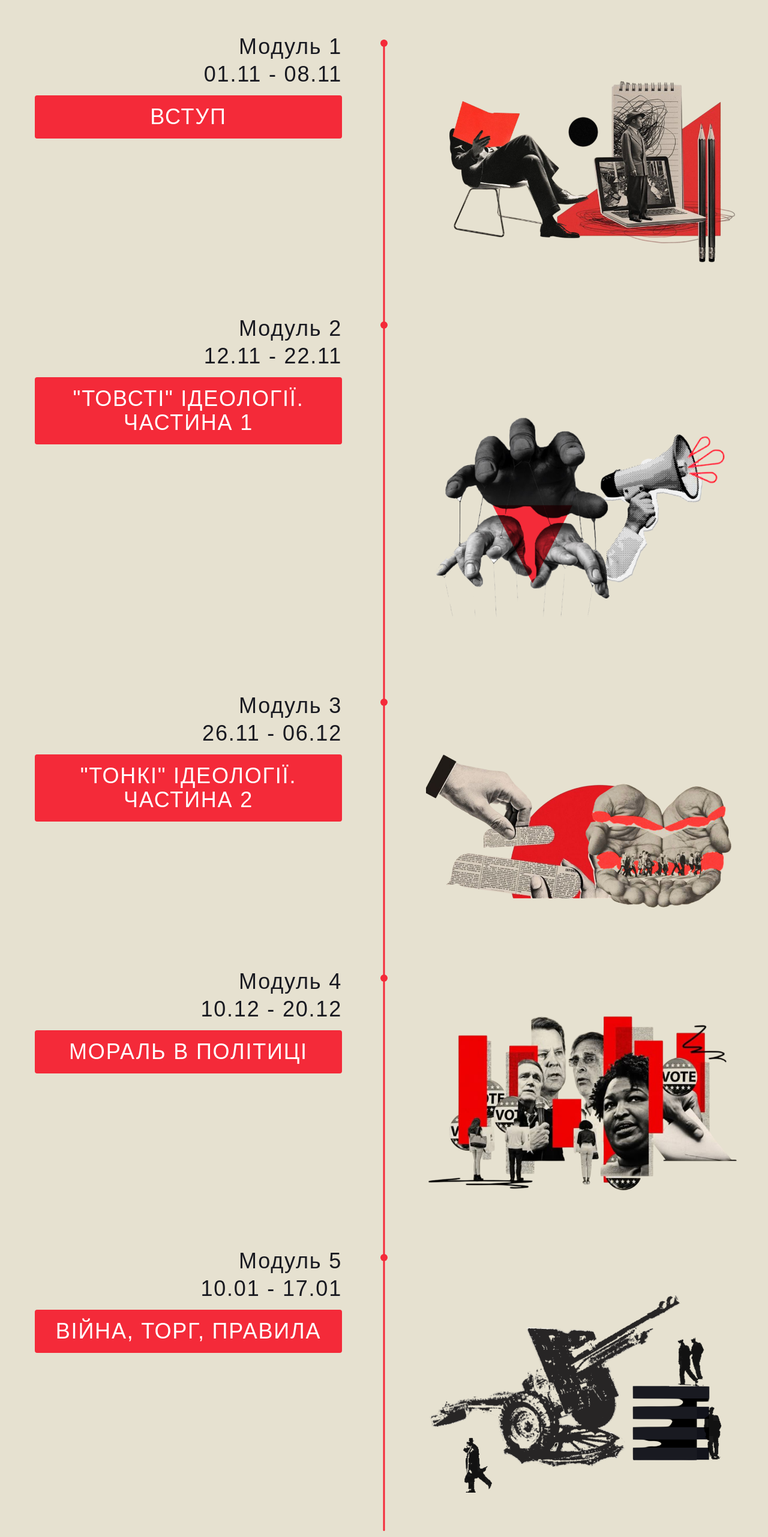
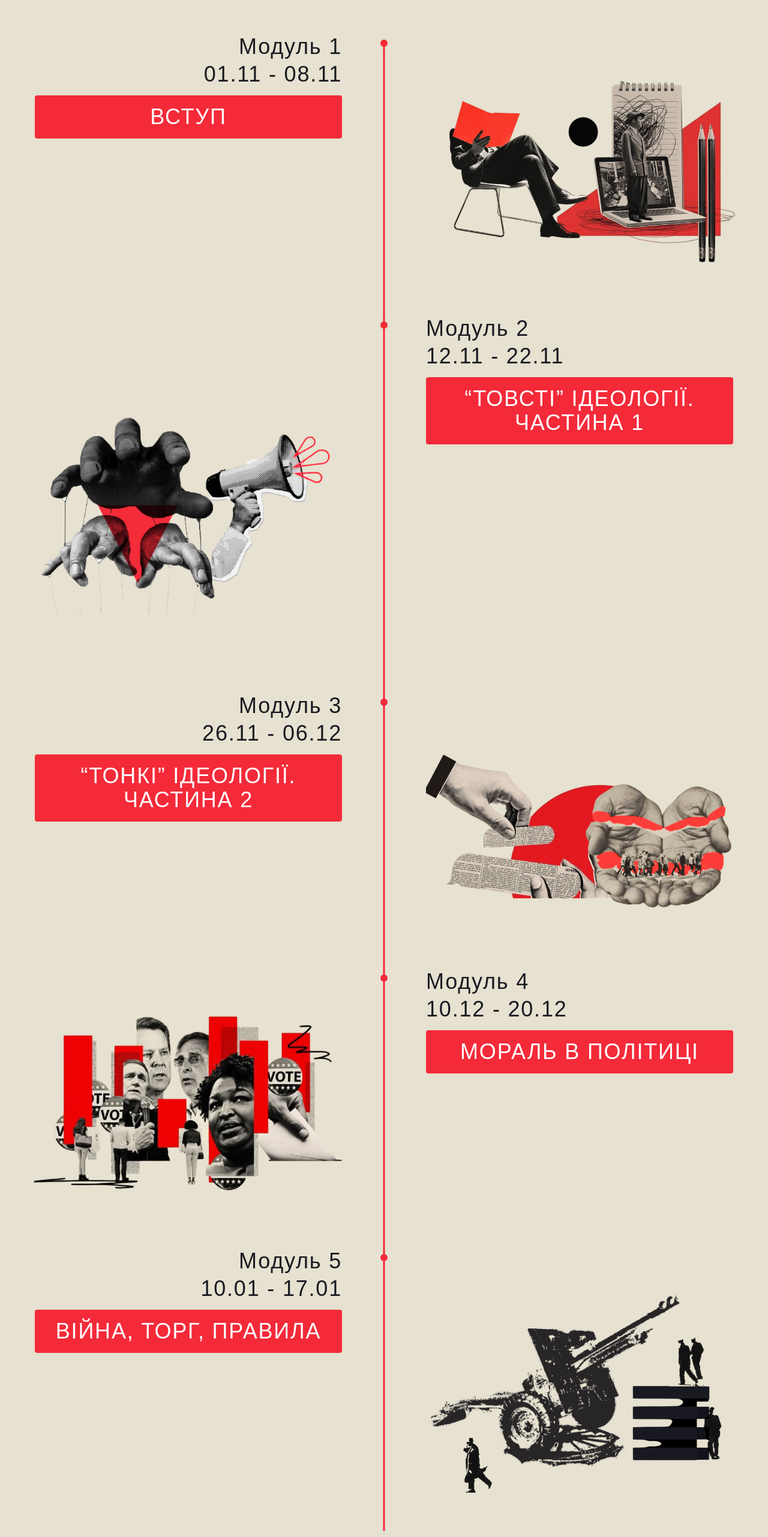
Before and after one commit to 1butenko/order-school-web, a Next.js app: page / in a window 1280 px wide. Shown: the part 4516-7079 px from the top of the page at 60% size. Built offline with nearby package versions, Linux system fonts and the light colour scheme; a web font is replaced by a local one.

Commit message:
dev | section make up

```diff
--- a/src/app/sections/Timeline.tsx
+++ b/src/app/sections/Timeline.tsx
@@ -1,42 +1,27 @@
 "use client";
 
-import { motion } from "framer-motion";
 import { AnimatedProps } from "@/types/motion";
-
 import TimelineItem from "@/components/sections/TimelineItem";
-
 import module1 from "@/assets/module1.png";
-import module2 from "@/assets/module2.png"
-import module3 from "@/assets/module3.png"
-import module4 from "@/assets/module4.png"
-import module5 from "@/assets/module5.png"
-
+import module2 from "@/assets/module2.png";
+import module3 from "@/assets/module3.png";
+import module4 from "@/assets/module4.png";
+import module5 from "@/assets/module5.png";
 import { Button } from "@/components/ui/button";
 
 export default function Timeline({ id }: AnimatedProps) {
   return (
-    <section className="relative w-full min-h-screen py-20" id={id}>
-       <motion.div
-        className="max-w-6xl mx-auto text-center text-foreground px-4"
-        initial={{ opacity: 0, y: -20 }}
-        whileInView={{ opacity: 1, y: 0 }}
-        viewport={{ once: false }}
-        transition={{ duration: 0.6 }}
-      >
+    <section id="timeline" className="relative w-full min-h-screen py-20">
+      <div className="max-w-6xl mx-auto text-center text-foreground px-4">
         <h1 className="text-4xl tracking-wider uppercase font-sans mb-2">
           Таймлайн модулів
         </h1>
         <h2 className="text-lg font-mono font-medium">
           Ви можете обирати будь-який модуль або повну річну програму
         </h2>
-      </motion.div>
-      <ol className="relative space-y-8 before:absolute before:top-0 before:left-1/2 before:h-full before:w-[3px] before:-translate-x-1/2 before:rounded-full before:bg-primary dark:before:bg-gray-700 mt-20">
-        <motion.div
-          initial={{ opacity: 0, x: -50 }}
-          whileInView={{ opacity: 1, x: 0 }}
-          viewport={{ once: false, margin: "-100px" }}
-          transition={{ duration: 0.5, delay: 0.1 }}
-        >
+      </div>
+
+      <ol className="relative mt-20 space-y-8 before:absolute before:left-1/2 before:top-0 before:h-full before:w-[3px] before:-translate-x-1/2 before:rounded-full before:bg-primary dark:before:bg-gray-700">
         <TimelineItem
           module="Модуль 1"
           date="01.11 - 08.11"
@@ -44,84 +29,47 @@ export default function Timeline({ id }: AnimatedProps) {
           label="Вступ"
           image={module1}
         />
-        </motion.div>
-        <motion.div
-          initial={{ opacity: 0, x: 50 }}
-          whileInView={{ opacity: 1, x: 0 }}
-          viewport={{ once: false, margin: "-100px" }}
-          transition={{ duration: 0.5, delay: 0.2 }}
-        >
         <TimelineItem
           module="Модуль 2"
           date="12.11 - 22.11"
           text='Досліджуємо класичні, фундаментальні ідеології через призму чотирьох основних джерел політики: порядок, свобода, справедливість та приналежність. Наша мета — відчути "дух" кожної ідеології, зрозуміти її як технологічний проєкт та спрощення дійсності. Навчимося впізнавати прояви цих ідеологій у різноманітних "текстах" і визначимо, яка з них є для нас найближчою чи найвіддаленішою.'
-            label='"Товсті" Ідеології. Частина 1'
+          label="“Товсті” Ідеології. Частина 1"
           image={module2}
         />
-        </motion.div>
-        <motion.div
-          initial={{ opacity: 0, x: -50 }}
-          whileInView={{ opacity: 1, x: 0 }}
-          viewport={{ once: false, margin: "-100px" }}
-          transition={{ duration: 0.5, delay: 0.3 }}
-        >
         <TimelineItem
           module="Модуль 3"
           date="26.11 - 06.12"
           text='Досліджуємо букет сучасних "тонких" ідеологій (фемінізм, екологізм, популізм та інші), які впливають на політику через призму понять "народ", "тіло" та "планета". Розглянемо їхню взаємодію з класичними ідеологіями. Спробуємо себе в ролі політтехнологів, сконструюємо нову ідеологію та визначимо власну позицію щодо суспільних питань.'
-            label='"Тонкі" Ідеології. Частина 2'
+          label="“Тонкі” Ідеології. Частина 2"
           image={module3}
         />
-        </motion.div>
-         <motion.div
-          initial={{ opacity: 0, x: 50 }}
-          whileInView={{ opacity: 1, x: 0 }}
-          viewport={{ once: false, margin: "-100px" }}
-          transition={{ duration: 0.5, delay: 0.4 }}
-        >
         <TimelineItem
           module="Модуль 4"
           date="10.12 - 20.12"
-            text='Досліджуємо моральний бік політики. Думаємо, чи існує він взагалі. Вчимося використовувати дуже специфічний інструментарій моральної філософії.'
+          text="Досліджуємо моральний бік політики. Думаємо, чи існує він взагалі. Вчимося використовувати дуже специфічний інструментарій моральної філософії."
           label="Мораль в політиці"
           image={module4}
         />
-        </motion.div>
-        <motion.div
-          initial={{ opacity: 0, x: -50 }}
-          whileInView={{ opacity: 1, x: 0 }}
-          viewport={{ once: false, margin: "-100px" }}
-          transition={{ duration: 0.5, delay: 0.5 }}
-        >
         <TimelineItem
           module="Модуль 5"
           date="10.01 - 17.01"
-            text='Як держави взаємодіють між собою та чому їхні інтереси часто стикаються? Обговоримо агресію РФ проти України, можливість вступу до ЄС і НАТО, а також відмінності політичного мислення у Європі, США, РФ та Китаї.'
+          text="Як держави взаємодіють між собою та чому їхні інтереси часто стикаються? Обговоримо агресію РФ проти України, можливість вступу до ЄС і НАТО, а також відмінності політичного мислення у Європі, США, РФ та Китаї."
           label="Війна, торг, правила"
           image={module5}
         />
-        </motion.div>
       </ol>
-       <motion.h2
-        className="text-xl font-medium text-center mt-4 uppercase font-mono"
-        initial={{ opacity: 0 }}
-        whileInView={{ opacity: 1 }}
-        viewport={{ once: false }}
-        transition={{ duration: 0.6, delay: 0.6 }}
-      >
+
+      <h2 className="mt-4 text-center font-mono text-xl font-medium uppercase">
         Інші модулі у розробці
-        </motion.h2>
-        <motion.div
-          className="flex items-center justify-center mt-2 tracking-wider"
-          initial={{ opacity: 0, y: 20 }}
-          whileInView={{ opacity: 1, y: 0 }}
-          viewport={{ once: false }}
-          transition={{ duration: 0.6, delay: 0.7 }}
-        >
+      </h2>
+
+      <div className="mt-2 flex items-center justify-center tracking-wider">
         <a href="https://docs.google.com/document/d/1wWxFdJo5cmMuA-vSaSMeI0y0GvrWxxek/edit">
-            <Button className="uppercase text-2xl font-sans px-12 py-6 hover:bg-white hover:text-primary cursor-pointer">Повна програма</Button>
+          <Button className="cursor-pointer px-12 py-6 font-sans text-2xl uppercase hover:bg-white hover:text-primary">
+            Повна програма
+          </Button>
         </a>
-        </motion.div>
+      </div>
     </section>
   );
 }
```
Also changed, not shown: src/assets/logo_black.png. Lines whose indentation alone changed are shown as unchanged.
